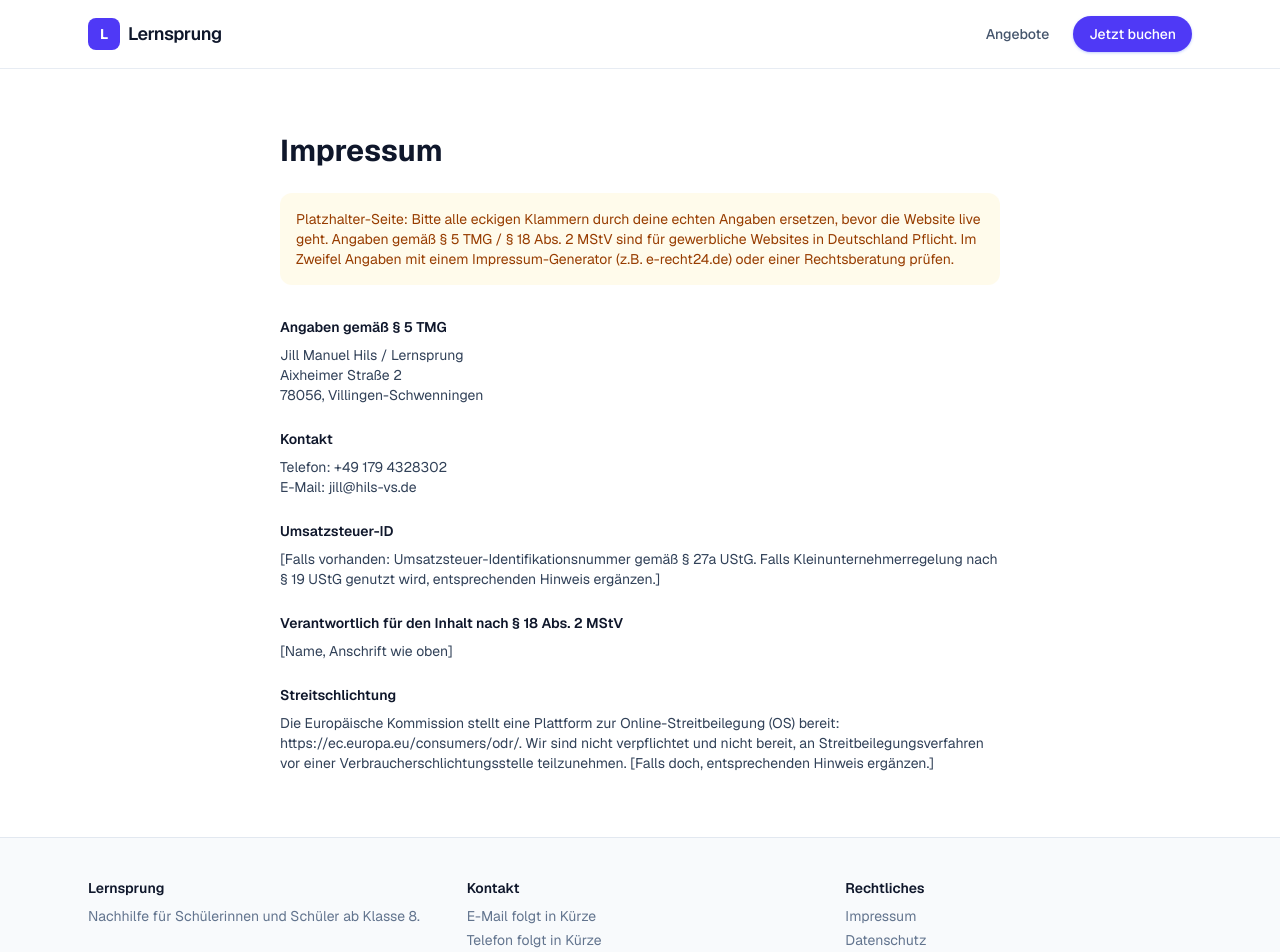
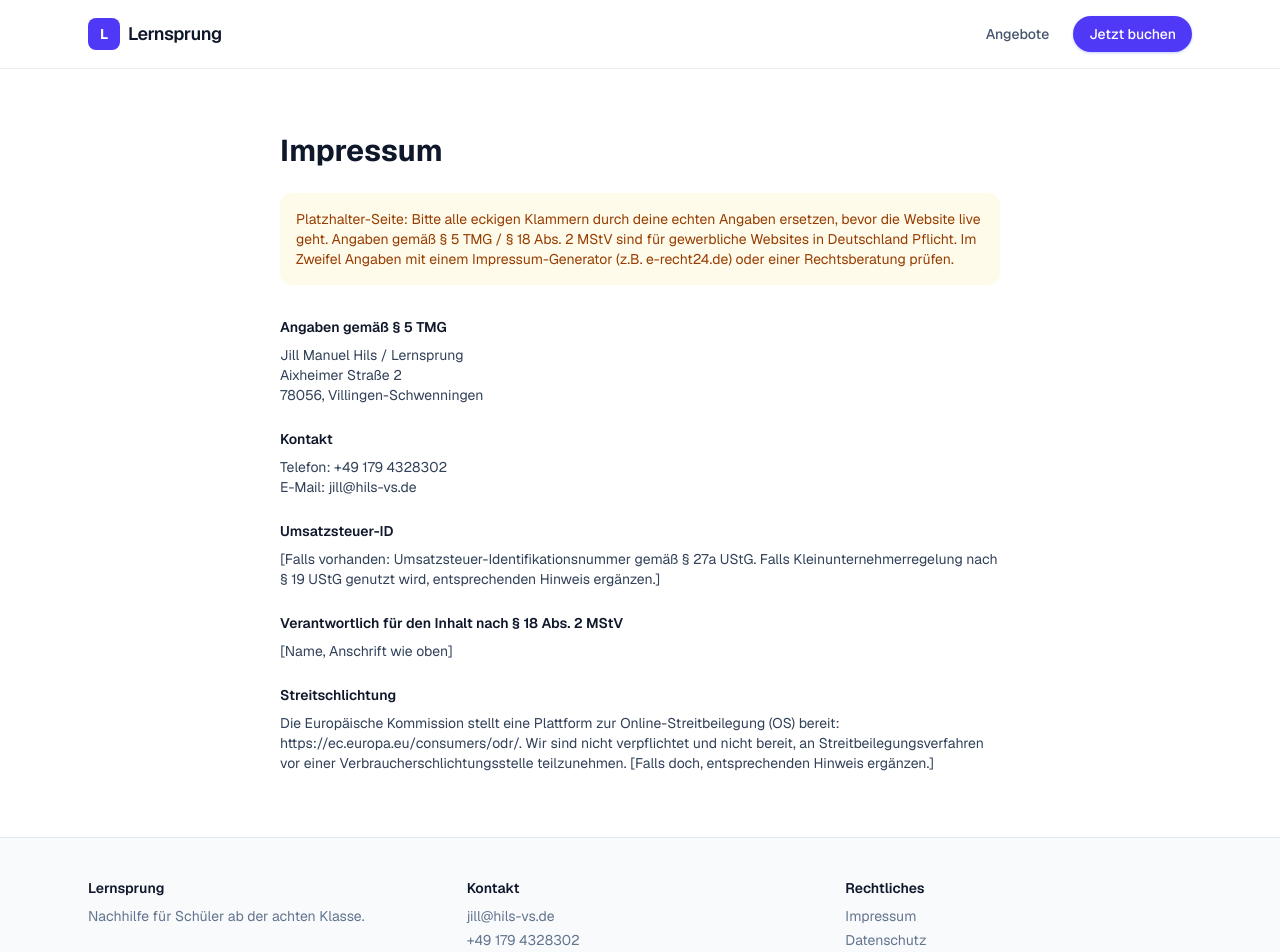
Before and after one commit to tksmtrr2x4-ship-it/27_Nachhilfe-Website, a Next.js app: page /impressum in a window 1280 px wide. Shown: the top 952 px of the page. Built offline with nearby package versions, Linux system fonts and the light colour scheme; no server answers; the database is empty.

Commit message:
Footer Update

```diff
--- a/components/Footer.js
+++ b/components/Footer.js
@@ -9,14 +9,14 @@ export default function Footer({ siteName, contactEmail, contactPhone }) {
           <div>
             <p className="text-sm font-semibold text-slate-900">{siteName}</p>
             <p className="mt-2 text-sm text-slate-500">
-              Nachhilfe für Schülerinnen und Schüler ab Klasse 8.
+              Nachhilfe für Schüler ab der achten Klasse.
             </p>
           </div>
           <div>
             <p className="text-sm font-semibold text-slate-900">Kontakt</p>
             <ul className="mt-2 space-y-1 text-sm text-slate-500">
-              <li>{contactEmail || "E-Mail folgt in Kürze"}</li>
-              <li>{contactPhone || "Telefon folgt in Kürze"}</li>
+              <li>{contactEmail || "jill@hils-vs.de"}</li>
+              <li>{contactPhone || "+49 179 4328302"}</li>
             </ul>
           </div>
           <div>
```
